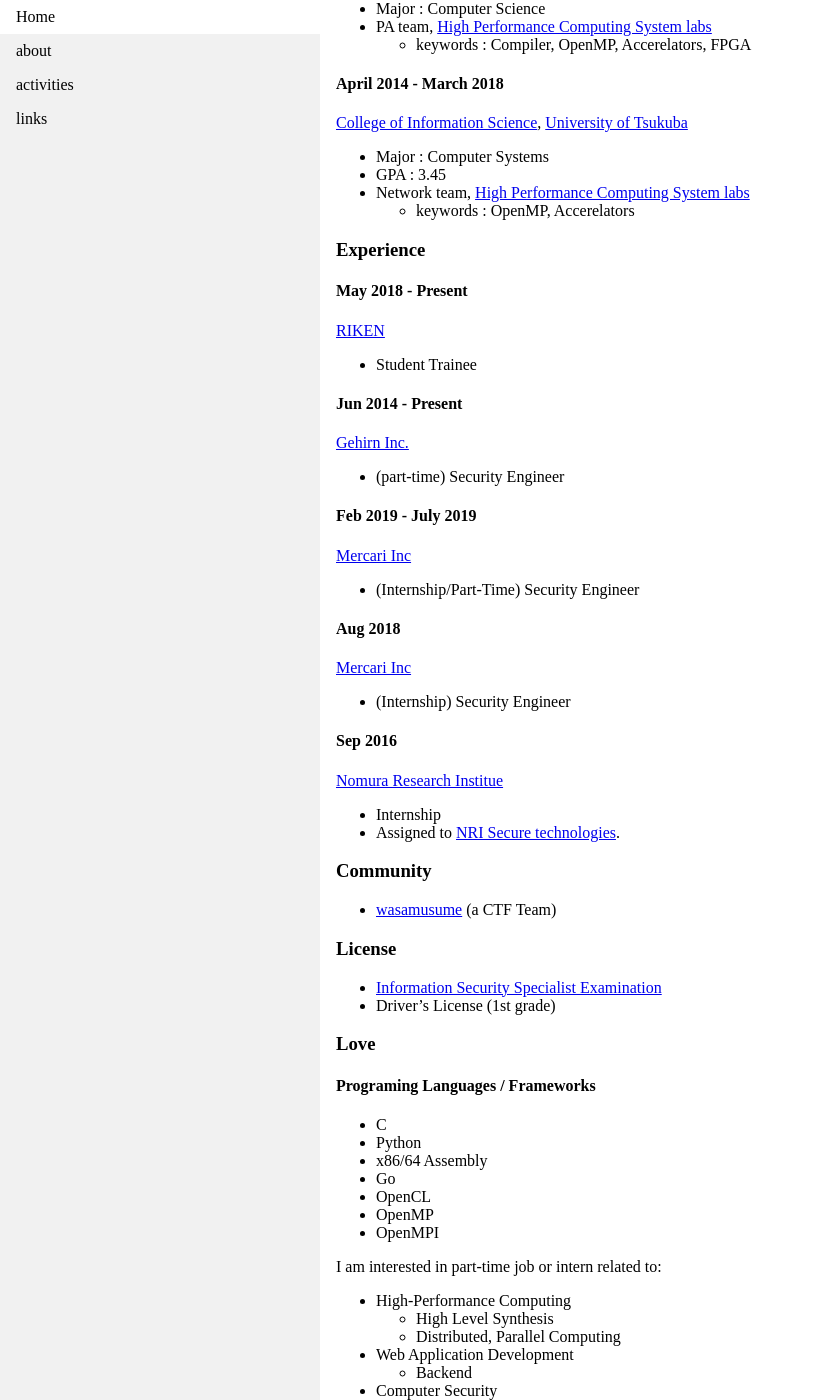
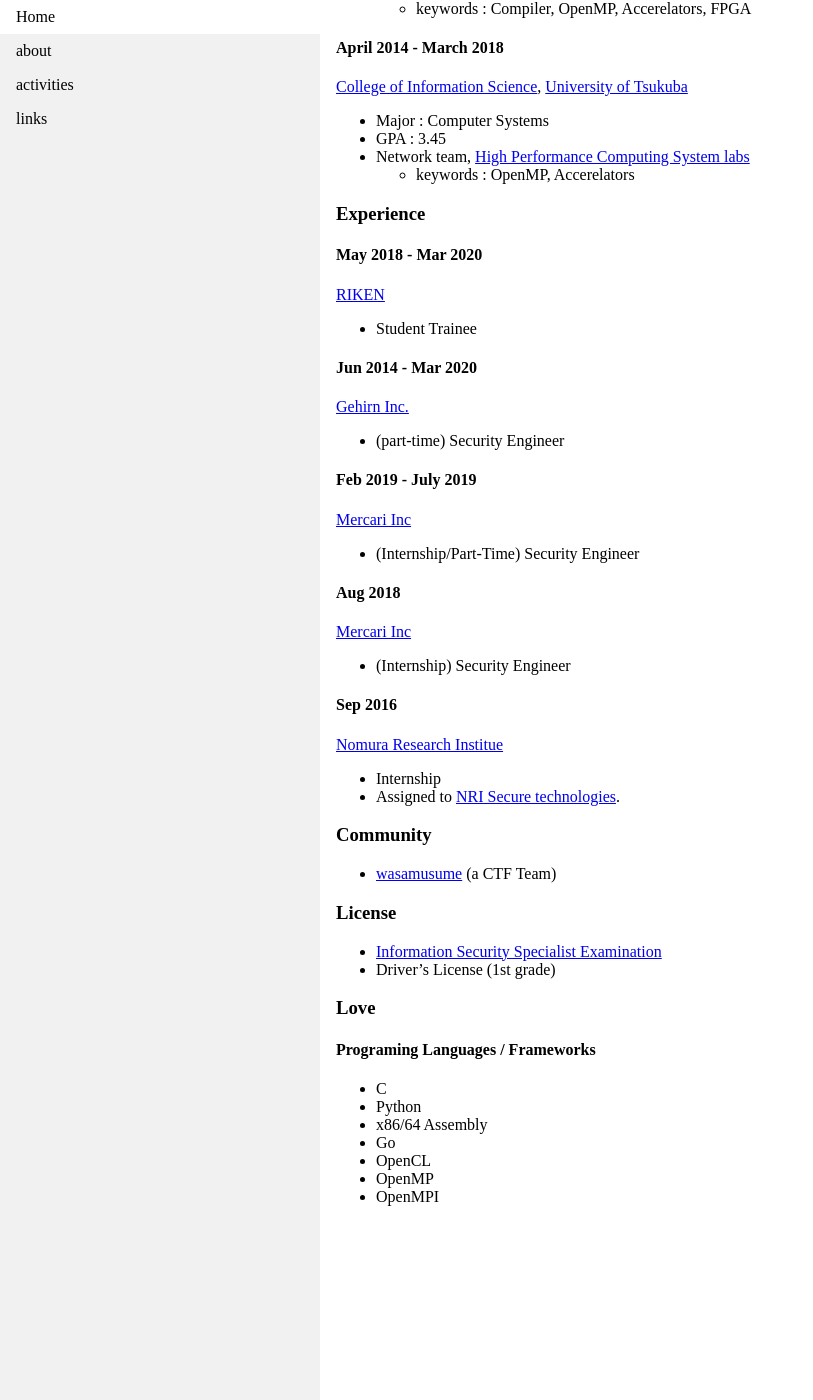
Before and after one commit to ytn86/ytn86.github.io, a Jekyll site: the page built from about.md, in a window 1280 px wide and 1400 px high, scrolled down 335 px. Shown: the whole window, without its empty margins (0-813 px from the left). Built offline with Jekyll 4.4.1, drawn with Linux system fonts in a browser that asks for light colours; some of the changed text lies outside the part shown.

Commit message:
small update

```diff
--- a/about.md
+++ b/about.md
@@ -8,11 +8,9 @@ title: about
 ### Information
 * Name
   * Yutaka WATANABE a.k.a ゆったん
-* Address
-  * Tsukuba, Ibaraki, Japan
 
 ### Education
-#### April 2018 - Present
+#### April 2018 - Mar 2020
 [Graduate School of Systems and Information Engineering](https://www.sie.tsukuba.ac.jp/english), [University of Tsukuba](https://www.tsukuba.ac.jp/english/)
 * Major : Computer Science
 * PA team, [High Performance Computing System labs](https://www.hpcs.cs.tsukuba.ac.jp/)
@@ -27,11 +25,11 @@ title: about
 
 ### Experience
 
-#### May 2018 - Present
+#### May 2018 - Mar 2020
 [RIKEN](http://www.riken.jp/en/)
 * Student Trainee
 
-#### Jun 2014 - Present
+#### Jun 2014 - Mar 2020
 [Gehirn Inc.](https://www.gehirn.co.jp)
 * (part-time) Security Engineer
 
@@ -72,12 +70,3 @@ title: about
 * OpenCL
 * OpenMP
 * OpenMPI
-
-
-I am interested in part-time job or intern related to:
-* High-Performance Computing
-  * High Level Synthesis
-  * Distributed, Parallel Computing
-* Web Application Development
-  * Backend
-* Computer Security
```
